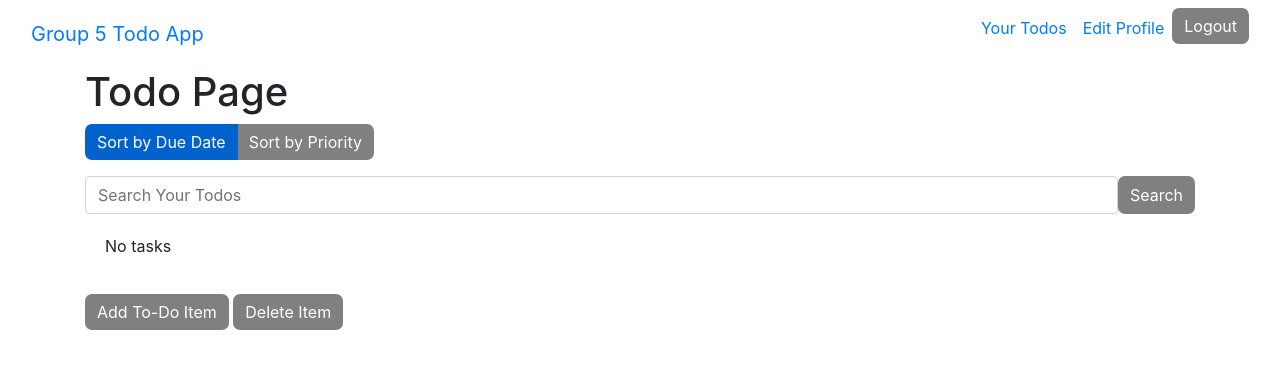
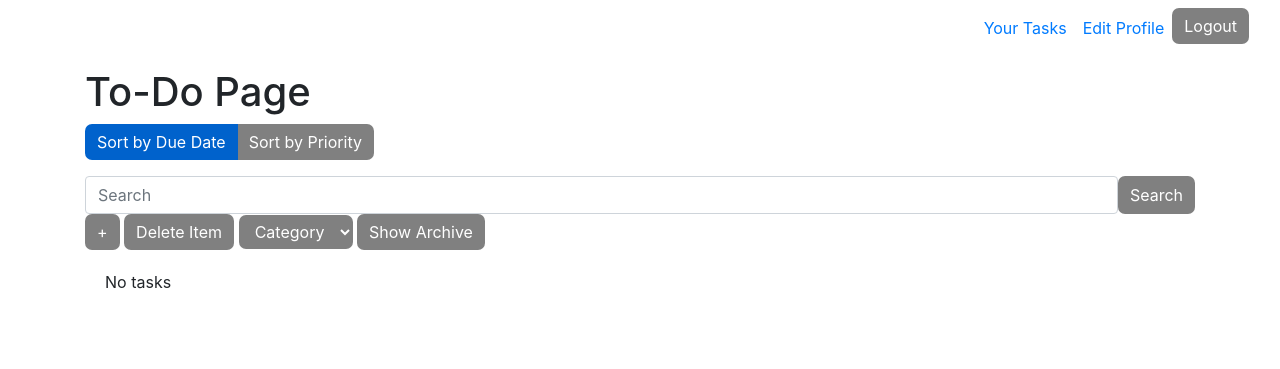
Before and after one commit to RSO1999/mini-project-task-management, a Django app: page /todo-page in a window 1280 px wide. Shown: the top 369 px of the page. Run offline with Django 5.2, Linux system fonts and the light colour scheme; the visitor is signed in with stand-in values (Sample User, id 1); data that the repository does not hold is empty; some libraries are stand-ins or nearby versions.

Commit message:
Added dummy buttons and edited forms.

```diff
--- a/miniproject1/todolist5/templates/base.html
+++ b/miniproject1/todolist5/templates/base.html
@@ -14,7 +14,7 @@
   <body>
     <nav class="navbar navbar-expand-lg bg-body-tertiary">
       <div class="container-fluid">
-        <a class="navbar-brand" href="#">Group 5 Todo App</a>
+        <a class="navbar-brand" href="#"></a>
         <button class="navbar-toggler" type="button" data-bs-toggle="collapse" data-bs-target="#navbarNav" aria-controls="navbarNav" aria-expanded="false" aria-label="Toggle navigation">
           <span class="navbar-toggler-icon"></span>
         </button>
@@ -22,7 +22,7 @@
           <ul class="navbar-nav">
             {% if request.user.is_authenticated %}
               <li class="nav-item">
-                <a class="nav-link" href="{% url 'todo_page' %}">Your Todos</a>
+                <a class="nav-link" href="{% url 'todo_page' %}">Your Tasks</a>
               <li class="nav-item">
                 <a class="nav-link" href="edit-profile">Edit Profile</a>
               </li>
--- a/miniproject1/todolist5/templates/todo_page.html
+++ b/miniproject1/todolist5/templates/todo_page.html
@@ -1,7 +1,8 @@
 {% extends "base.html" %}
 {% block title %} Todo Page {% endblock %}
 {% block content %}
-<h1>Todo Page</h1>
+
+<h1>To-Do Page</h1>
 {% if request.user.is_authenticated %}
 
   <div class="btn-group mb-3">
@@ -10,10 +11,20 @@
   </div>
 
   <form class="d-flex justify-content-end" role="search" method="GET">
-    <input class="form-control me-2" type="search" placeholder="Search Your Todos" aria-label="Search" name="todo_search" value="{{ request.GET.todo_search }}">
+      <input class="form-control me-2" type="search" placeholder="Search" aria-label="Search" name="todo_search" value="{{ request.GET.todo_search }}">
       <input type="hidden" name="sort" value="{{ sort_by }}">
       <button class="btn btn-outline-success" type="submit">Search</button>
   </form>
+  <a href="{% url 'add_todo_item' %}" class="btn">+</a>
+  <a href="{% url 'delete_todo_item' %}" class="btn btn-danger">Delete Item</a>
+
+  <!-- Category dropdown button -->
+  <select class="btn">
+    <option>Category</option>
+  </select>
+
+  <!-- Show Archive button -->
+  <a href="#" class="btn">Show Archive</a>
 
   <div class="todo-grid">
     {% if todos %}
@@ -41,11 +52,8 @@
     <p>You need to be logged in to view your todo items.</p>
 {% endif %}
 
-<a href="{% url 'add_todo_item' %}" class="btn">Add To-Do Item</a>
-<a href="{% url 'delete_todo_item' %}" class="btn">Delete Item</a>
-
 <style>
-  /* grid */
+  /* Grid layout */
   .todo-grid {
     display: grid;
     grid-template-columns: repeat(auto-fill, minmax(200px, 1fr));
@@ -53,7 +61,7 @@
     padding: 20px;
   }
 
-  /* sticky note */
+  /* Sticky note */
   .sticky-note {
     padding: 15px;
     border-radius: 10px;
@@ -67,12 +75,16 @@
     transform: translateY(-5px);
   }
 
-  /* button styling */
+  /* Button styling */
   .btn {
     background-color: grey;
     color: white;
     border: none;
     border-radius: 7px;
   }
+
+  body {
+    overflow-x: hidden;
+  }
 </style>
 {% endblock %}
```
Also changed, not shown: miniproject1/todolist5/forms.py (+135 -131 lines). Lines whose indentation alone changed are shown as unchanged.
